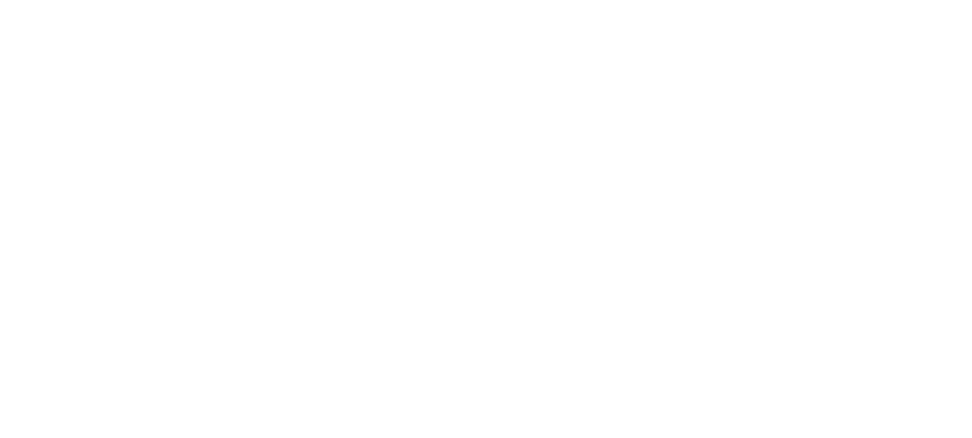
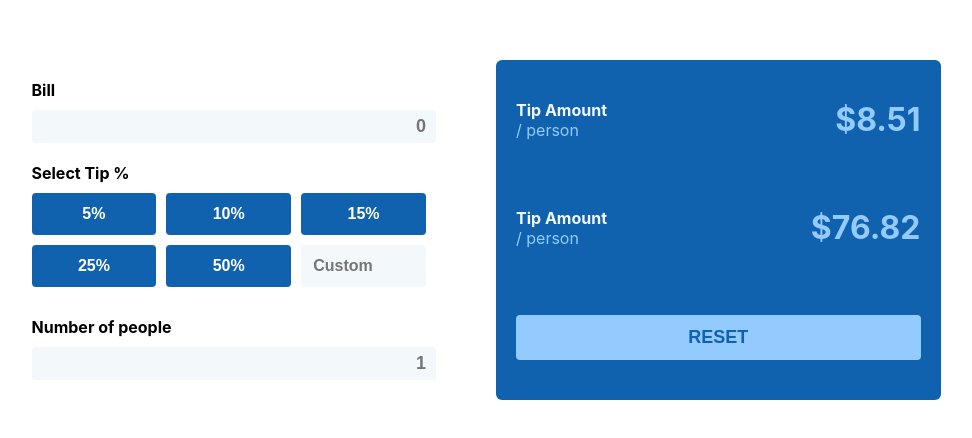
Before and after one commit to celigx/tip-calculator, a React (Create React App) app: page / in a window 1280 px wide. Shown: the part 170-608 px from the top of the page, without its empty margins (164-1136 px from the left). Built offline with nearby package versions, Linux system fonts and the light colour scheme.

Commit message:
Add input and output container

```diff
--- a/src/App.js
+++ b/src/App.js
@@ -3,7 +3,53 @@
 function App() {
   return (
     <div className="app">
+      <div className="mainContainer">
 
+      <div className="inputContainer">
+        <div className="billContainer">
+          <h4 className="title">Bill</h4>
+          <input className="input" type="number" placeholder="0" />
+        </div>
+        <div className="tip">
+          <h4 className="title">Select Tip %</h4>
+          <div className="tipPercentage">
+            <button className="button">5%</button>
+            <button className="button">10%</button>
+            <button className="button">15%</button>
+            <button className="button">25%</button>
+            <button className="button">50%</button>
+            <input className="button custom" type="number" placeholder="Custom" />
+          </div>
+          <div className="numberOfPeople">
+            <h4 className="title">Number of people</h4>
+            <input className="input" type="number" placeholder="1" />
+          </div>
+        </div>
+      </div>
+
+      <div className="outputContainer">
+        <div className="tipAmount">
+          <div className="flex">
+            <h4 className="title">Tip Amount</h4>
+            <p className="person">/ person</p>
+          </div>
+          <div className="number">
+            <h1>$8.51</h1>
+          </div>
+        </div>
+        <div className="tipAmount">
+          <div className="flex">
+            <h4 className="title">Tip Amount</h4>
+            <p className="person">/ person</p>
+          </div>
+          <div className="number">
+            <h1>$76.82</h1>
+          </div>
+        </div>
+          <button className="reset">RESET</button>
+      </div>
+
+      </div>
     </div>
   );
 }
--- a/src/App.sass
+++ b/src/App.sass
@@ -1,2 +1,125 @@
+$primary: #1162AE
+$secondary: #93CBFF
+$light: #F3F8FB
+$textLight: #F3F8FB
+$textDark: #1162AE
+
+h1, h2, h3, h4, h5, h6, p, a
+  margin: 0
+
+// Remove arrows/spinners from input
+input::-webkit-outer-spin-button,
+input::-webkit-inner-spin-button
+  -webkit-appearance: none
+  margin: 0
+
+input[type=number]
+  -moz-appearance: textfield
+
+.input
+  background: $light
+  color: $textDark
+  font-size: 18px
+  font-weight: bold
+  text-align: right
+  border-style: none
+  border-radius: 4px
+  width: -webkit-fill-available
+  width: -moz-available
+  padding: 6px 10px
+
 .app
-  text-align: center
+  margin: 20px 0
+
+  .inputContainer
+    background: $secondary
+    border-radius: 6px
+    padding: 20px
+    margin: 0 20px 20px 20px
+
+    .billContainer
+      margin: 0 0 20px 0
+      .title
+        margin: 0 0 10px 0
+
+    .tip
+      .title
+        margin: 0 0 10px 0
+      .tipPercentage
+        display: flex
+        flex-wrap: wrap
+        justify-content: space-between
+        box-sizing: border-box
+        margin: 0 0 20px 0
+
+        .button
+          background: #1162AE
+          color: #fff
+          font-size: 16px
+          font-weight: bold
+          border: none
+          border-radius: 4px
+          min-width: 100px
+          // max-width: 100px
+          width: 100%
+          padding: 12px
+          margin: 0 10px 10px 0
+          flex: 1
+
+        .custom
+          background: $light
+          color: $textDark
+
+  .outputContainer
+    background: $primary
+    border-radius: 6px
+    padding: 40px 20px
+    margin: 0 20px
+
+    .tipAmount
+      display: flex
+      align-items: cemter
+      justify-content: space-between
+      margin: 0 0 40px 0
+      .title
+        color: $light
+      .person
+        color: $secondary
+      .number
+        h1
+          color: $secondary
+
+    .reset
+      background: $secondary
+      color: $textDark
+      border: none
+      font-size: 18px
+      font-weight: bold
+      border-radius: 4px
+      padding: 12px
+      width: -webkit-fill-available
+      width: -moz-available
+
+@media screen and ( min-width: 900px  )
+  .app
+    display: flex
+    align-items: center
+    max-width: 969px
+    height: 100vh
+    margin: 0 auto
+
+    .mainContainer
+      display: flex
+      max-width: 969px
+      margin: 0 auto
+
+    .inputContainer
+      background: none
+      flex: 1
+      margin: 0 20px
+
+    .outputContainer
+      display: flex
+      flex-direction: column
+      justify-content: space-between
+      flex: 1
```
